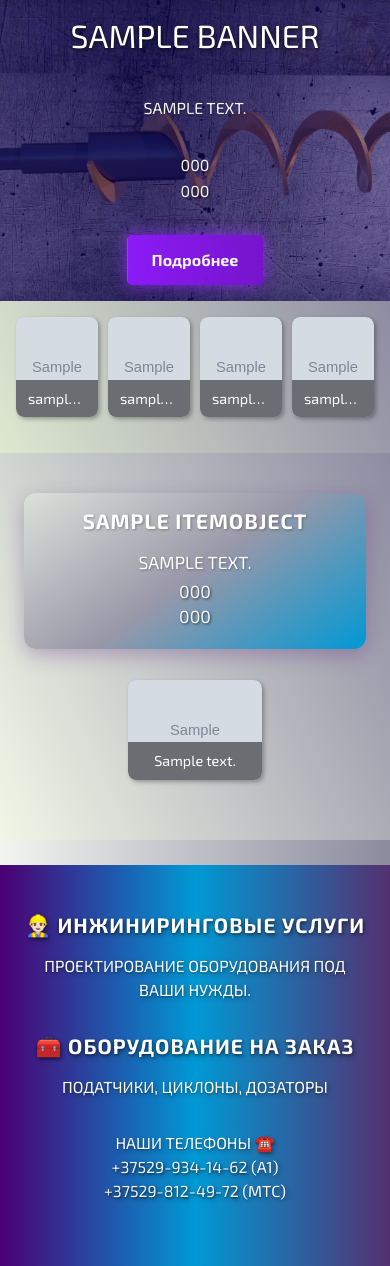
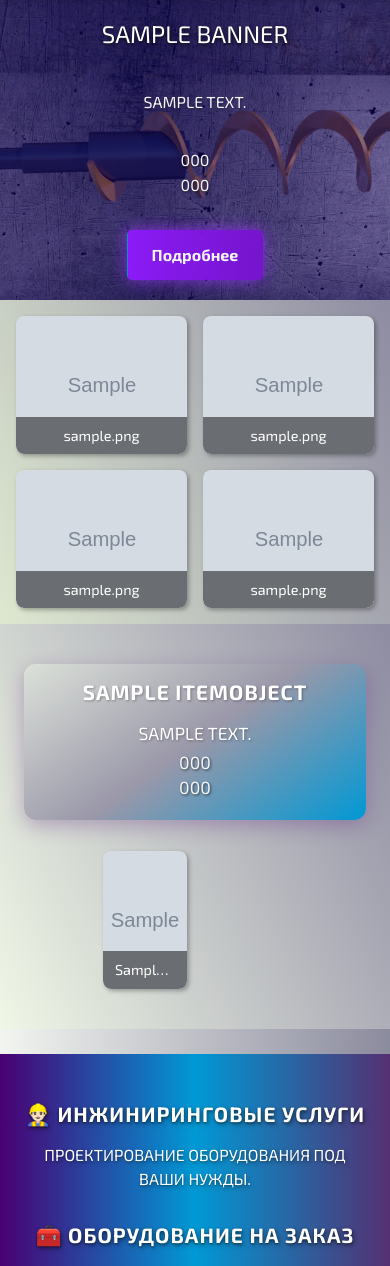
Before and after one commit to TumashenkaAliaksandr/aironmaster, a Django app: page / in a window 390 px wide. Shown: the part 149-1415 px from the top of the page. Run offline with Django 5.2, Linux system fonts and the light colour scheme; tables that the repository leaves empty hold one stand-in row (values such as "Sample post"); grey boxes marked "Sample" are stand-in pictures.

Commit message:
added new styles

```diff
--- a/templates/main/banner.html
+++ b/templates/main/banner.html
@@ -22,18 +22,34 @@
     </section>
 
     <section id="gallery" class="mb-0">
-        {% for row in photose|batch:4 %}
-            <div class="photo-row" style="display: flex; gap: 10px; margin-bottom: 20px;">
-                {% for item in row %}
-                    <div class="photo-item" style="flex: 1;">
-                        <img src="{{ item.photo.url }}" alt="{{ item.description }}">
+        <div class="row g-3"> <!-- g-3 — отступы между колонками и строками -->
+            {% for item in photose %}
+                <div class="col-6 col-md-3"> <!-- 2 колонки на xs и sm, 4 колонки на md и выше -->
+                    <div class="photo-item">
+                        <img src="{{ item.photo.url }}" alt="{{ item.description }}" class="img-fluid rounded">
                         {% if item.description %}
                             <div class="photo-description">{{ item.description }}</div>
                         {% endif %}
                     </div>
-                {% endfor %}
-            </div>
-        {% endfor %}
+                </div>
+            {% endfor %}
+        </div>
     </section>
 
+
+{#    <section id="gallery" class="mb-0">#}
+{#        {% for row in photose|batch:4 %}#}
+{#            <div class="photo-row" style="display: flex; gap: 10px; margin-bottom: 20px;">#}
+{#                {% for item in row %}#}
+{#                    <div class="photo-item" style="flex: 1;">#}
+{#                        <img src="{{ item.photo.url }}" alt="{{ item.description }}">#}
+{#                        {% if item.description %}#}
+{#                            <div class="photo-description">{{ item.description }}</div>#}
+{#                        {% endif %}#}
+{#                    </div>#}
+{#                {% endfor %}#}
+{#            </div>#}
+{#        {% endfor %}#}
+{#    </section>#}
+
 {% endblock %}
--- a/webapp/static/webapp/css/mobile.css
+++ b/webapp/static/webapp/css/mobile.css
@@ -43,7 +43,29 @@
   }
 
   .photo-banner h2 {
-    font-size: 2rem;
+    font-size: 1.5rem;
+  }
+
+  .photo-item {
+    position: relative;
+    width: auto;
+    cursor: pointer;
+    overflow: hidden;
+    transition: transform 0.3s ease;
+    filter: drop-shadow(2px 2px 2px rgba(0, 0, 0, 0.3));
+    height: 138px!important;
+  }
+
+  .photo-item img {
+    border-top-left-radius: 8px;
+    border-top-right-radius: 8px;
+    display: block;
+    width: 100%;
+    height: 138px !important;
+    object-fit: cover;
+    filter: drop-shadow(2px 2px 2px rgba(0, 0, 0, 0.3));
+    transition: transform 0.3s ease;
+    cursor: pointer;
   }
 
   .photo-banner p {
@@ -111,7 +133,7 @@
 
   .photo-item img {
     /*width: calc((100% - 20px) / 2); !* 2 фото в строке *!*/
-    height: 100px!important;
+    /*height: 100px!important;*/
   }
 
   #screw-spiral h2 {
--- a/webapp/static/webapp/css/style.css
+++ b/webapp/static/webapp/css/style.css
@@ -181,7 +181,8 @@ nav .nav-link.active {
 
 .photo-item {
     position: relative;
-    width: calc((100% - 30px) / 4); /* чтобы совпадало с img */
+    width: auto!important; /* чтобы совпадало с img */
+    height: 196px!important;
     cursor: pointer;
     border-radius: 8px;
     overflow: hidden; /* чтобы описание не выходило за границы */
@@ -199,7 +200,7 @@ nav .nav-link.active {
   height: auto;
   object-fit: cover;
   display: block;
-  border-radius: 8px;
+  /*border-radius: 8px;*/
   vertical-align: middle;
 }
 
--- a/webapp/templates/webapp/index.html
+++ b/webapp/templates/webapp/index.html
@@ -24,21 +24,24 @@
                 </p>
             </div>
 
-            <div class="photo-gallery">
-                {% for photo_row in item.photos.all|slice:"0:8"|batch:4 %}
-                    <div class="photo-row" style="display: flex; gap: 10px; margin-bottom: 20px;">
+            <div class="photo-gallery mb-0">
+                <div class="row g-3">
+                    {% for photo_row in item.photos.all|slice:"0:8"|batch:4 %}
                         {% for p in photo_row %}
-                            <div class="photo-item" style="flex: 1;">
-                                <img src="{{ p.photo.url }}" alt="{{ p.description }}"
-                                     style="width: 100%; height: auto; object-fit: cover;">
-                                {% if p.description %}
-                                    <div class="photo-description">{{ p.description }}</div>
-                                {% endif %}
+                            <div class="col-6 col-md-3">
+                                <div class="photo-item">
+                                    <img src="{{ p.photo.url }}" class="img-fluid rounded" alt="{{ p.description }}"
+                                         style="object-fit: cover; width: 100%; height: auto;">
+                                    {% if p.description %}
+                                        <div class="photo-description">{{ p.description }}</div>
+                                    {% endif %}
+                                </div>
                             </div>
                         {% endfor %}
-                    </div>
-                {% endfor %}
+                    {% endfor %}
+                </div>
             </div>
+
         </section>
         <div class="gradient"></div>
     {% endfor %}
```
